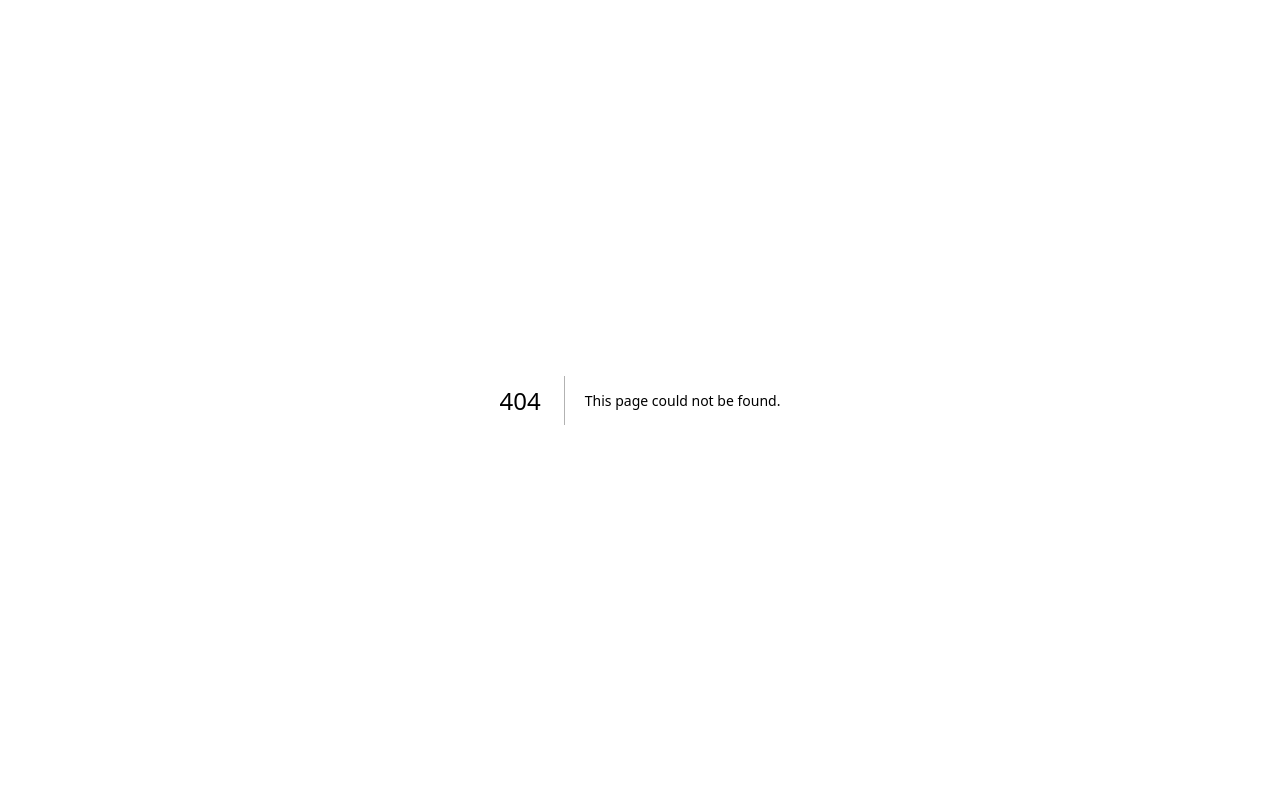
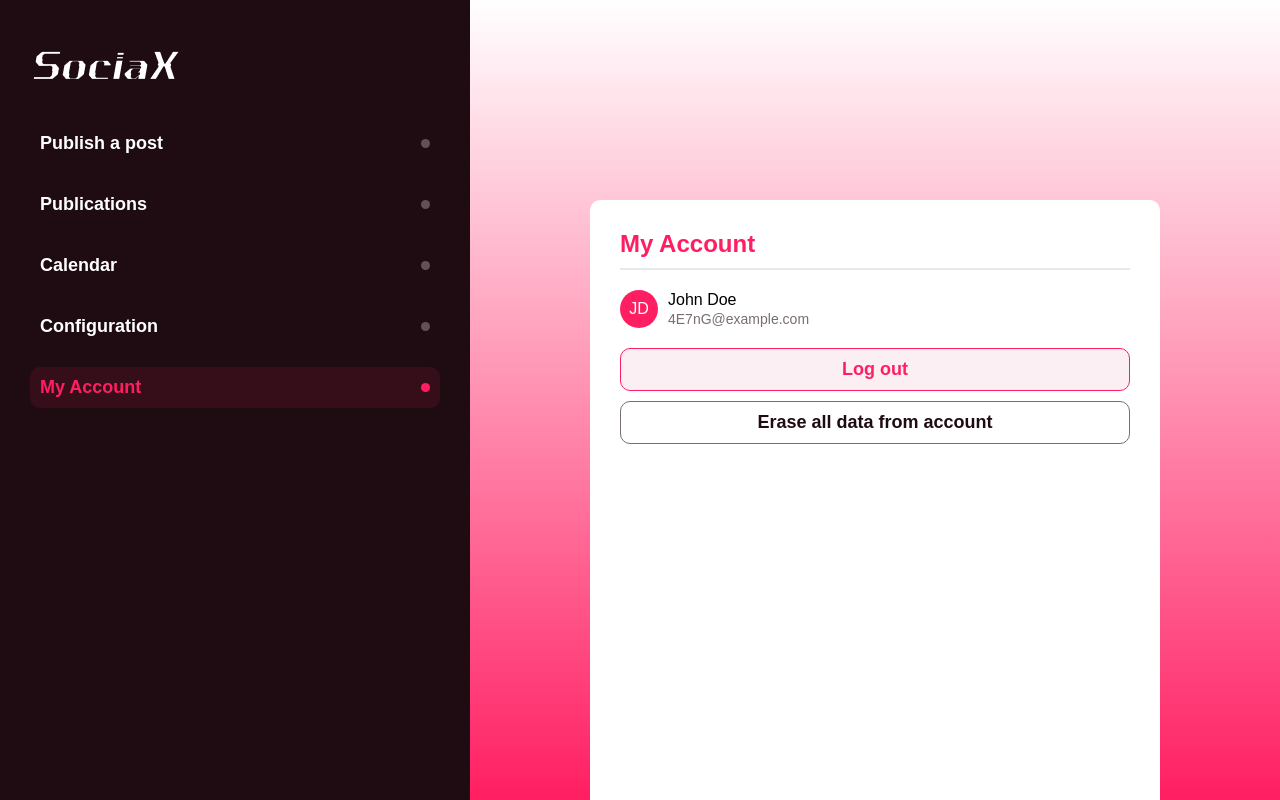
Before and after one commit to RiltonSM/sociax, a Next.js app: page /account in a window 1280 px wide. Before the commit this address had no page. Built offline with nearby package versions, Linux system fonts and the light colour scheme; a web font is replaced by a local one.

Commit message:
feat: my account page

```diff
--- /dev/null
+++ b/app/account/page.module.scss
@@ -0,0 +1,31 @@
+@import '../../sass/colors';
+
+.page {
+    height: 100%;
+
+    display: flex;
+    align-items: center;
+    justify-content: space-between;
+
+    .title {
+        font-size: 2.4rem;
+        font-weight: 600;
+        color: $color-primary;
+    }
+
+    .divider {
+        margin: 1rem 0;
+        border: 1px solid $color-grey-light;
+
+        &--withoutMarginTop {
+            margin-top: 0;
+        }
+    }
+
+    .actions {
+        display: flex;
+        flex-direction: column;
+        gap: 1rem;
+    }
+
+}
--- /dev/null
+++ b/app/account/page.tsx
@@ -0,0 +1,30 @@
+import FormContainer from "@/components/FormContainer/FormContainer";
+import NavBar from "@/components/NavBar/NavBar";
+import ContentPage from "@/components/ContentPage/ContentPage";
+
+import styles from './page.module.scss'
+import Avatar from "@/components/Avatar/Avatar";
+import Button from "@/components/Button/Button";
+
+export default function AccountPage() {
+    return (
+        <main className={styles.page}>
+            <NavBar />
+
+            <ContentPage>
+                <FormContainer>
+                    <h1 className={styles.title}>My Account</h1>
+
+                    <hr className={styles.divider} />
+
+                    <Avatar />
+
+                    <div className={styles.actions}>
+                        <Button variant="outlined">Log out</Button>
+                        <Button variant="outlined" color="gray">Erase all data from account</Button>
+                    </div>
+                </FormContainer>
+            </ContentPage>
+        </main>
+    )
+}
--- /dev/null
+++ b/components/Avatar/Avatar.module.scss
@@ -0,0 +1,40 @@
+@import '../../sass/colors';
+
+.avatar {
+    display: flex;
+    align-items: center;
+    gap: 1rem;
+
+    margin: 2rem 0;
+
+    &__circle {
+        display: flex;
+        align-items: center;
+        justify-content: center;
+
+        width: 3.8rem;
+        height: 3.8rem;
+        border-radius: 1.9rem;
+        background-color: $color-primary;
+        color: $color-white;
+
+        font-size: 1.6rem;
+        font-weight: 500;
+    }
+
+    &__info {
+        display: flex;
+        flex-direction: column;
+        gap: 0.2rem;
+
+        &__name {
+            font-size: 1.6rem;
+            font-weight: 500;
+        }
+
+        &__email {
+            font-size: 1.4rem;
+            color: $color-grey;
+        }
+    }
+}
--- /dev/null
+++ b/components/Avatar/Avatar.tsx
@@ -0,0 +1,15 @@
+import styles from './Avatar.module.scss';
+
+export default function Avatar() {
+    return (
+        <div className={styles.avatar}>
+            <div className={styles.avatar__circle}>
+                JD
+            </div>
+            <div className={styles.avatar__info}>
+                <p className={styles.avatar__info__name}>John Doe</p>
+                <p className={styles.avatar__info__email}>4E7nG@example.com</p>
+            </div>
+        </div>
+    )
+}
--- a/components/Button/Button.module.scss
+++ b/components/Button/Button.module.scss
@@ -21,4 +21,10 @@
         color: $color-primary;
         border: 0.1rem solid $color-primary;
     }
+
+    &--gray {
+        border: 1px solid $color-grey;
+        color: $color-black;
+        background-color: transparent;
+    }
 }
--- a/components/Button/Button.tsx
+++ b/components/Button/Button.tsx
@@ -1,14 +1,23 @@
+import clsx from "clsx";
+
 import { ButtonHTMLAttributes } from "react";
 
 import styles from "./Button.module.scss";
 
 interface ButtonProps extends ButtonHTMLAttributes<HTMLButtonElement> {
     variant?: "reverse" | "outlined";
+    color?: "gray";
 }
 
-export default function Button({ variant, ...props}: ButtonProps) {
+export default function Button({ variant, color, ...props}: ButtonProps) {
+    console.log(variant, color)
+    const className = clsx(
+        styles.button,
+        variant && styles[`button--${variant}`],
+        color && styles[`button--${color}`]
+    )
     return (
-        <button className={variant ? `${styles.button} ${styles[`button--${variant}`]}`: styles.button} {...props}>
+        <button className={className} {...props}>
             {props.children}
         </button>
     );
--- a/components/NavBar/NavBar.tsx
+++ b/components/NavBar/NavBar.tsx
@@ -15,7 +15,7 @@ export default function NavBar() {
                 <NavBarItem href="/publications" label="Publications" />
                 <NavBarItem href="/calendar" label="Calendar" />
                 <NavBarItem href="/configuration" label="Configuration" />
-                <NavBarItem href="/myAccount" label="My Account" />
+                <NavBarItem href="/account" label="My Account" />
             </ul>
         </nav>
     )
--- a/package.json
+++ b/package.json
@@ -11,6 +11,7 @@
   "dependencies": {
     "@emoji-mart/data": "^1.2.1",
     "@emoji-mart/react": "^1.1.1",
+    "clsx": "^2.1.1",
     "emoji-mart": "^5.6.0",
     "next": "15.0.2",
     "react": "19.0.0-rc-02c0e824-20241028",
```
Also changed, not shown: 1 other file (tests, documents, lock files or other folders).
